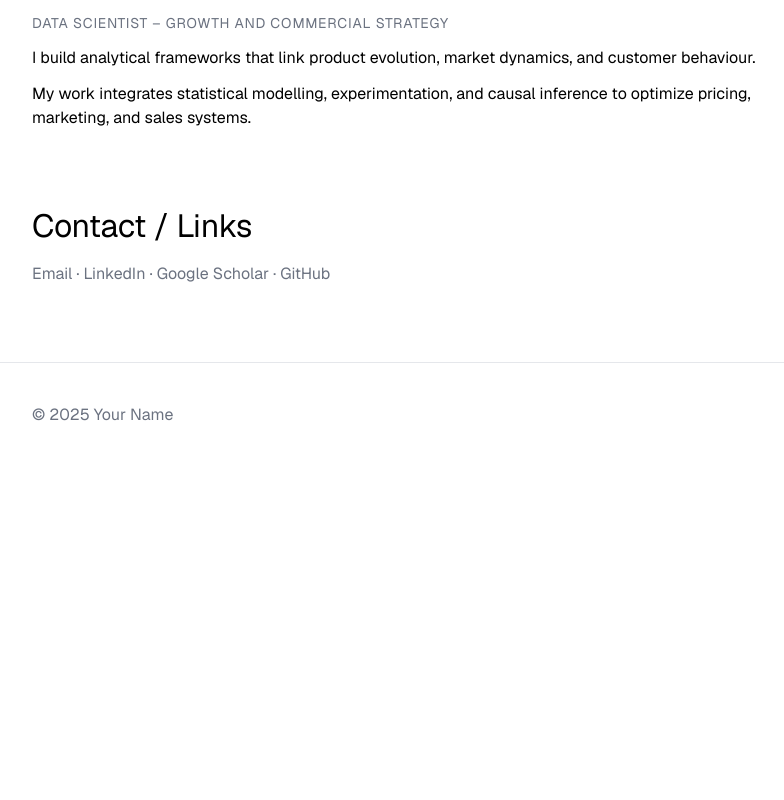
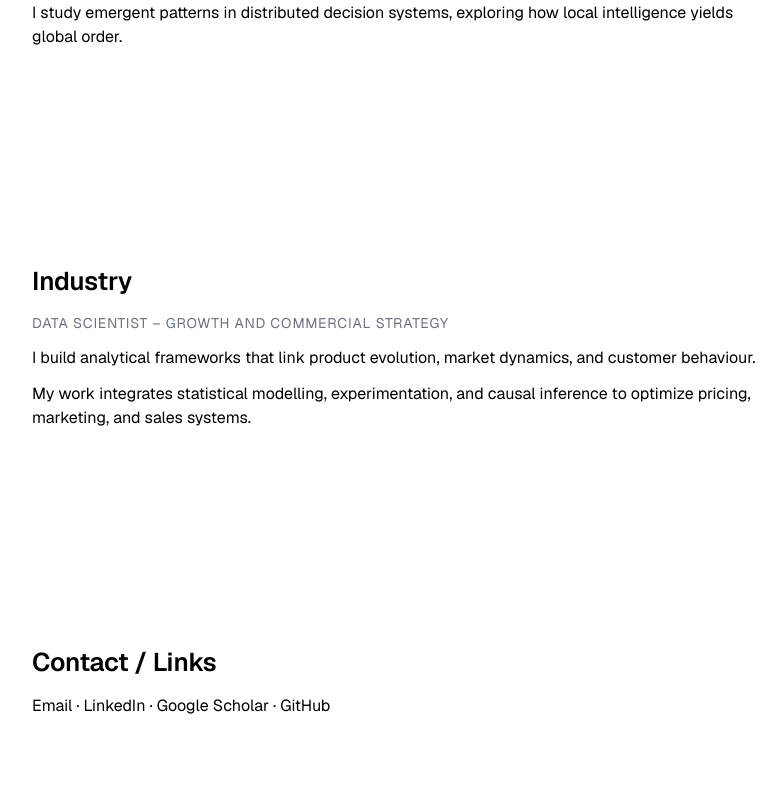
Before and after one commit to patricesweeney/personal-website, a React (Vite) app: page / in a window 1280 px wide. Shown: the part 1080-1880 px from the top of the page, without its empty margins (78-862 px from the left). Before the commit the page ends 1547 px from the top, so only its background shows below. Built offline with nearby package versions, Linux system fonts and the light colour scheme.

Commit message:
tweak: spacing rhythm and placeholder contact links

```diff
--- a/src/App.tsx
+++ b/src/App.tsx
@@ -70,7 +70,9 @@
 
         <section id="contact" className="section">
           <h2 className="section-title">Contact / Links</h2>
-          <p className="muted">Email · LinkedIn · Google Scholar · GitHub</p>
+          <p>
+            <a href="/">Email</a> · <a href="/">LinkedIn</a> · <a href="/">Google Scholar</a> · <a href="/">GitHub</a>
+          </p>
         </section>
       </main>
 
--- a/src/index.css
+++ b/src/index.css
@@ -91,7 +91,7 @@
 .brand { grid-column: span 6; font-weight: 600; }
 .nav { grid-column: span 6; display: flex; justify-content: flex-end; gap: var(--space-4); }
 
-main.container { padding-top: var(--space-8); padding-bottom: var(--space-14); }
+main.container { padding-top: 0; padding-bottom: var(--space-14); }
 
 h1, h2, h3 {
   margin: 0 0 8px 0;
@@ -99,7 +99,8 @@
 
 h1 { font-size: var(--h1); font-weight: 700; line-height: var(--lh-heading); max-width: var(--measure); letter-spacing: -0.01em; text-align: center; margin-left: auto; margin-right: auto; }
 
-h2.section-title { font-size: var(--h2); font-weight: 500; letter-spacing: -0.01em; margin-top: var(--space-14); margin-bottom: var(--space-4); line-height: var(--lh-heading); max-width: var(--measure); }
+h2.section-title { font-size: var(--h3); font-weight: 600; letter-spacing: -0.01em; margin-top: var(--space-14); margin-bottom: var(--space-4); line-height: var(--lh-heading); max-width: var(--measure); }
+.section { padding-top: var(--space-14); padding-bottom: var(--space-14); }
 .hero { padding-top: 96px; padding-bottom: 96px; }
 .hero p { text-align: center; margin-left: auto; margin-right: auto; }
 
```
